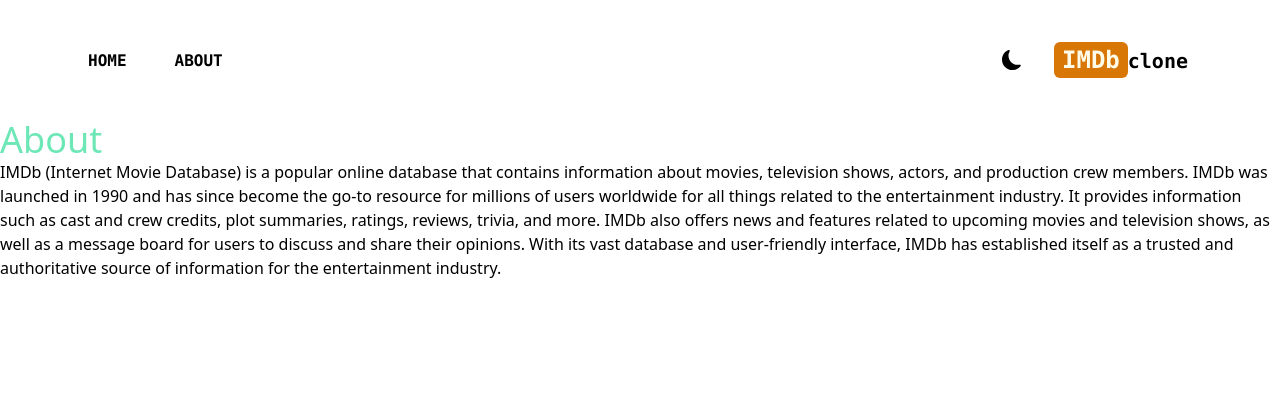
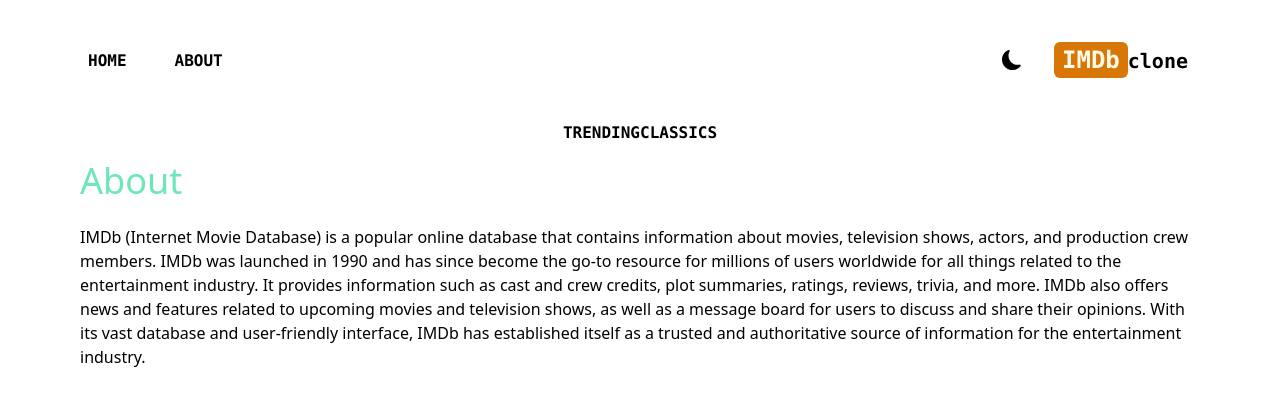
Before and after one commit to Aditya007Datta/imdB, a Next.js app: page /about in a window 1280 px wide. Shown: the top 406 px of the page. Built offline with nearby package versions, Linux system fonts and the light colour scheme.

Commit message:
created navbar

```diff
--- a/src/app/about/page.js
+++ b/src/app/about/page.js
@@ -2,8 +2,10 @@
 
 function about() {
     return (
-        <div className="max-w-7xl mx-auto space-y-12">
-            <div className="text-4xl text-emerald-300 font-medium">About</div>
+
+        <div className="max-w-6xl mx-auto space-y-4 p-4">
+            <h1 className="text-4xl text-emerald-300 font-medium">About</h1>
+            <br />
             <p1>IMDb (Internet Movie Database) is a popular online database that contains information about movies, television shows, actors, and production crew members. IMDb was launched in 1990 and has since become the go-to resource for millions of users worldwide for all things related to the entertainment industry. It provides information such as cast and crew credits, plot summaries, ratings, reviews, trivia, and more. IMDb also offers news and features related to upcoming movies and television shows, as well as a message board for users to discuss and share their opinions. With its vast database and user-friendly interface, IMDb has established itself as a trusted and authoritative source of information for the entertainment industry.</p1>
         </div>
     )
--- a/src/app/head.js
+++ b/src/app/head.js
@@ -1,7 +1,7 @@
 export default function Head() {
   return (
     <>
-      <title>FuckAll App</title>
+      <title>The IMdB App</title>
       <meta content="width=device-width, initial-scale=1" name="viewport" />
       <meta name="description" content="Generated by create next app" />
       <link rel="icon" href="/favicon.ico" />
--- a/src/app/layout.js
+++ b/src/app/layout.js
@@ -1,4 +1,5 @@
 import Header from '@/components/Header'
+import Navbar from '@/components/Navbar'
 import './globals.css'
 import Provider from './Provider'
 
@@ -10,6 +11,7 @@ export default function RootLayout({ children }) {
           {/*Header*/}
           <Header />
           {/*Navbar*/}
+          <Navbar />
           {/*Search Box*/}
 
 
--- /dev/null
+++ b/src/components/Navbar.jsx
@@ -0,0 +1,12 @@
+import NavbarItem from "./NavbarItem";
+
+function Navbar() {
+  return (
+    <div className="flex justify-center">
+      <NavbarItem title="TRENDING" param="fetchTrending" />
+      <NavbarItem title="CLASSICS" param="fetchClassic" />
+    </div>
+  );
+}
+
+export default Navbar;
--- /dev/null
+++ b/src/components/NavbarItem.jsx
@@ -0,0 +1,13 @@
+import Link from "next/link";
+
+export default function NavbarItem({ title, param }) {
+  return (
+    <div className="">
+      <Link href={param} className=" hover:text-cyan-200">
+        <p className="hidden sm:inline my-2 font-mono font-semibold ">
+          {title}
+        </p>
+      </Link>
+    </div>
+  );
+}
```
